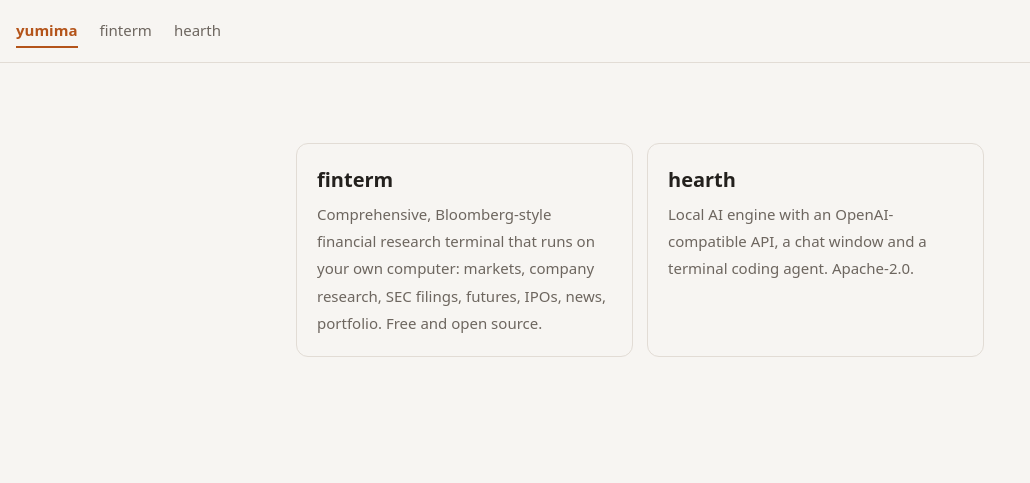
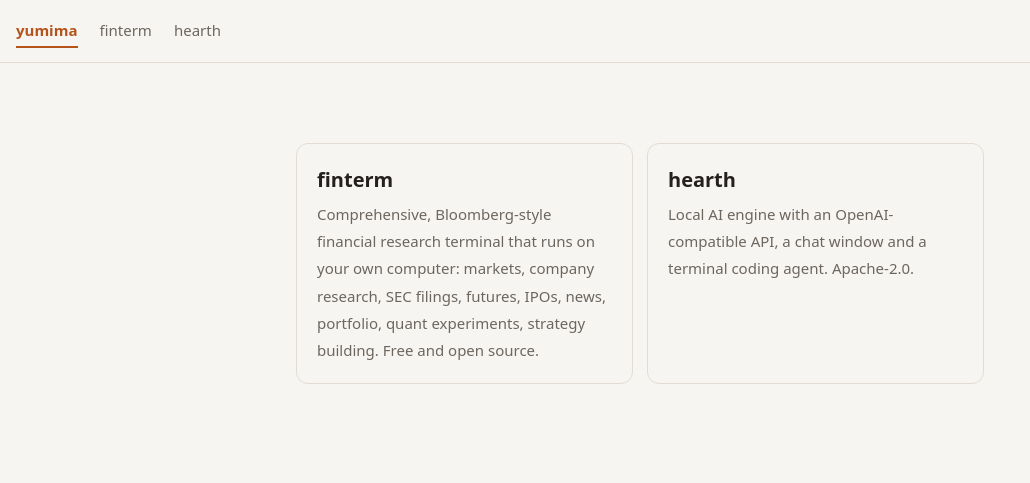
Before and after one commit to yumima/yumima.github.io, a plain HTML site: page index.html in a window 1280 px wide. Shown: the whole page, without its empty margins (0-1030 px from the left). Drawn offline with Linux system fonts and the light colour scheme.

Commit message:
finterm card: quant experiments and strategy building
Co-Authored-By: Claude Opus 5.5 <noreply@anthropic.com>

```diff
--- a/index.html
+++ b/index.html
@@ -11,7 +11,7 @@
 <nav aria-label="Projects"><a href="/" aria-current="page">yumima</a><a href="/finterm/">finterm</a><a href="/hearth/">hearth</a></nav>
 <main>
   <div class="cards">
-    <a href="/finterm/"><b>finterm</b><span>Comprehensive, Bloomberg-style financial research terminal that runs on your own computer: markets, company research, SEC filings, futures, IPOs, news, portfolio. Free and open source.</span></a>
+    <a href="/finterm/"><b>finterm</b><span>Comprehensive, Bloomberg-style financial research terminal that runs on your own computer: markets, company research, SEC filings, futures, IPOs, news, portfolio, quant experiments, strategy building. Free and open source.</span></a>
     <a href="/hearth/"><b>hearth</b><span>Local AI engine with an OpenAI-compatible API, a chat window and a terminal coding agent. Apache-2.0.</span></a>
   </div>
 </main>
```
